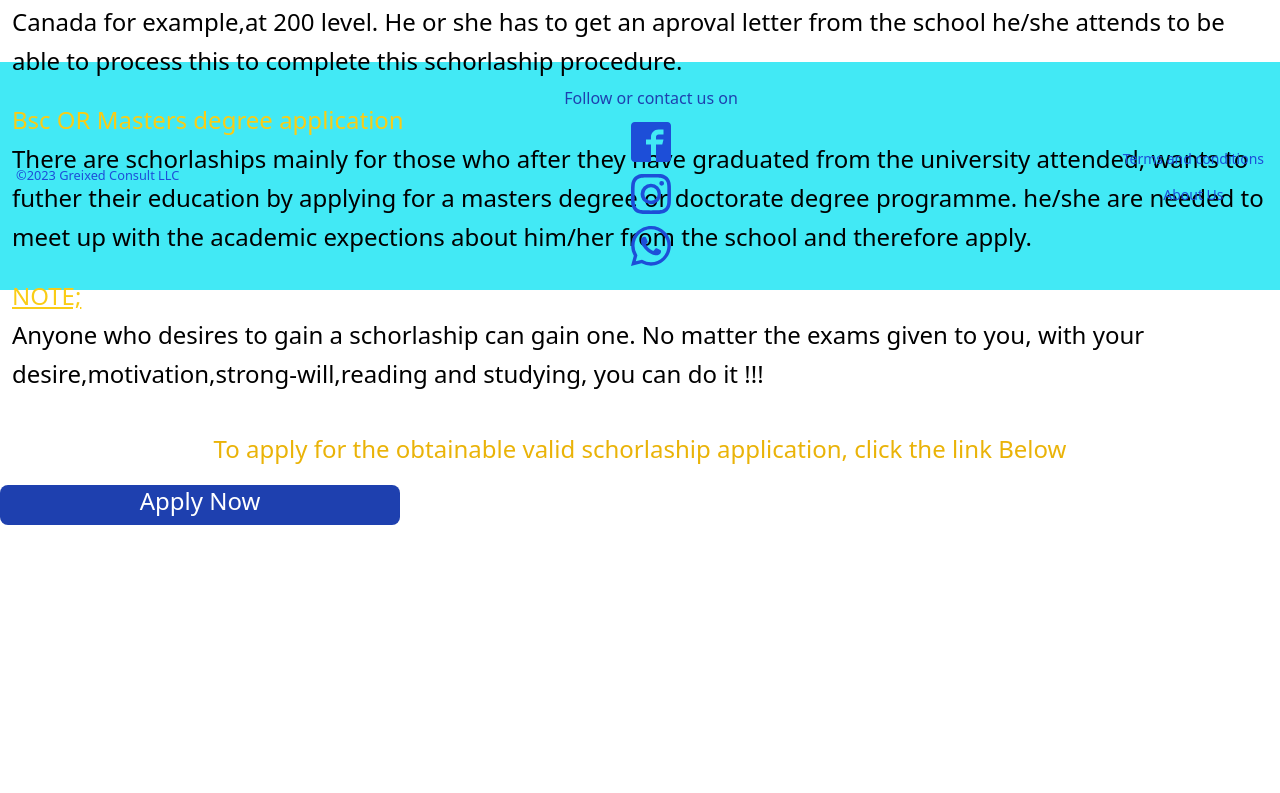
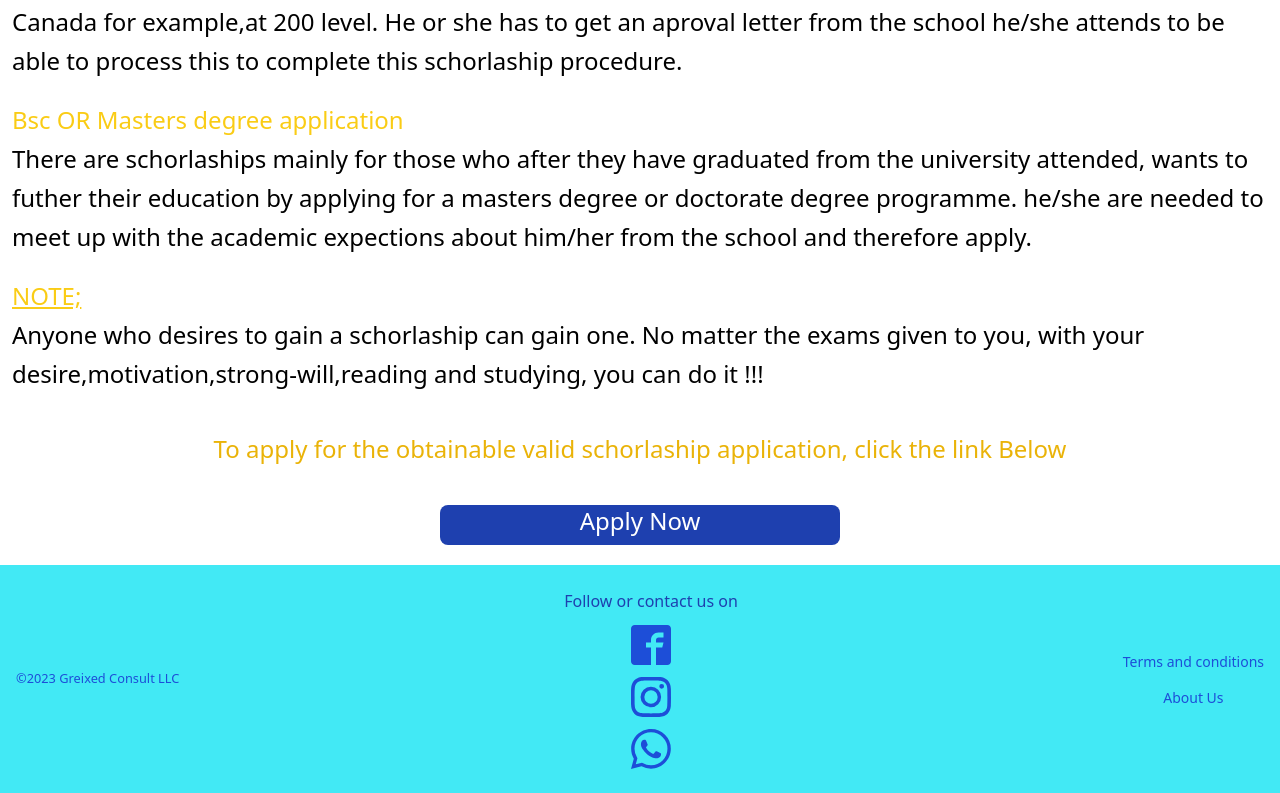
Before and after one commit to Smileyfavour/Greixed, a Next.js app: page /readMore in a window 1280 px wide. Shown: the part 818-1611 px from the top of the page. Before the commit the page ends 1343 px from the top, so only its background shows below. Built offline with nearby package versions, Linux system fonts and the light colour scheme.

Commit message:
final stage

```diff
--- a/components/Main.js
+++ b/components/Main.js
@@ -23,7 +23,7 @@ export default function MainNav() {
                      <Link href='/' className={mainStyles.brandName}>Greixed Consult</Link>
                 </li>
 
-                <li className={mainStyles.responsiveMenuItems} >
+                <li>
                     <Image width={30} height={38} src='/greixed logo (4).png' alt='greixed consult'/>
                 </li>
 
@@ -113,7 +113,7 @@ const mainStyles= {
     mobileMenuClose:'text-blue-500 w-[38px] h-[38px]  absolute top-2 right-2 z-10',
     iconText:' lg:text-blue-300 text-blue-300 hover:text-white ',
     mobileMenuItems:'flex flex-col  gap-12 pt-[60px] pr-4 pl-2',
-    responsiveMenuItems:'hidden sm:block text-blue-500 hover:text-blue-800  ',
+    responsiveMenuItems:'hidden sm:block lg:none text-blue-500 hover:text-blue-800  ',
     menu:'block md:hidden w-[38px] h-[38px] text-blue-500',
     mobileNav:'h-screen w-full bg-/100 absolute top-0 left-0',
     mobileMenuText:'text-[20px] font-reading text-gray-400',
--- a/pages/404.js
+++ b/pages/404.js
@@ -1,4 +1,4 @@
-import { useState,useEffect } from "react";
+
 import Link from "next/link";
 import Head from "next/head";
 import Image from "next/image";
@@ -7,12 +7,6 @@ import Image from "next/image";
 
 
 export default function PageNotFound() {
-    const [screenHeight,setScreenHeight] = useState(0);
-
-
-    useEffect(()=>{
-        setScreenHeight(window.innerHeight - 60)
-    },[])
 
 
 
@@ -24,7 +18,7 @@ export default function PageNotFound() {
           <meta name="viewport" content="width=device-width, initial-scale=1" />
           <link rel="icon" href="/greixed logo (2).png"/>
         </Head>
-        <main className={styles.container} style={{height:`${screenHeight}px`}}>
+        <main className={styles.container}>
             <Image width={400} height={400} src='/broken_plug (2).png' alt="page not found"/>
             <h3 className={styles.message}>oops! Page not Found</h3>
             <p className={styles.action}> Return to <Link className={styles.link} href='/'>Home</Link> </p>
@@ -36,7 +30,7 @@ export default function PageNotFound() {
 
 const styles={
     container:'w-full flex flex-col justify-center items-center px-16 ',
-    message:'text-lg my-3',
-    action:'text-md',
+    message:'text-lg my-3 py-3',
+    action:'text-md py-3',
     link:'text-indigo-600',
 }
--- a/pages/courses.js
+++ b/pages/courses.js
@@ -1,6 +1,5 @@
 import Head from "next/head";
 import Image from 'next/image';
-import { useState,useEffect } from 'react';
 import * as React from 'react';
 import Card from '@mui/material/Card';
 import CardActions from '@mui/material/CardActions';
@@ -15,12 +14,7 @@ import Typography from '@mui/material/Typography';
 
 
 export default function Home() {
-    const [screenHeight,setScreenHeight] = useState(0);
 
-
-    useEffect(()=>{
-      setScreenHeight(window.innerHeight - 40)
-    },[]);
 
 
 
@@ -34,7 +28,7 @@ export default function Home() {
           <meta name="viewport" content="width=device-width, initial-scale=1" />
           <link rel="icon" href="/greixed logo (4).png"/>
       </Head>
-      <main style={{height:`${screenHeight}px`}}>
+      <main className={styles.container}>
         <h1 className="text-2xl font-bold text-justify mt-5">
           We teach courses related to the bodies Below;
         </h1>
@@ -139,6 +133,7 @@ export default function Home() {
     )}
 
     const styles={
+      container:'px-3',
       templates:'mt-20 flex flex-wrap gap-4 lg:flex-row sm:flex-wrap  order-2',
       Text:'text-6xl mt-5 text-left',
       explain:'text-2xl px-3',
--- a/pages/index.js
+++ b/pages/index.js
@@ -1,17 +1,11 @@
 import Image from 'next/image'
-import { useState,useEffect } from 'react';
 import Head from 'next/head';
 import Link from 'next/link';
 
 
 
 export default function Home() {
-  const [screenHeight,setScreenHeight] = useState(0);
 
-
-  useEffect(()=>{
-    setScreenHeight(window.innerHeight - 60)
-  },[]);
 
 
 
@@ -25,7 +19,7 @@ export default function Home() {
         <meta name="viewport" content="width=device-width, initial-scale=1" />
         <link rel="icon" href="/greixed logo (4).png"/>
     </Head>
-    <main className={styles.container} style={{height:`${screenHeight}px`}}>
+    <main className={styles.container}>
      <div className={styles.image}>
      <div className='flex justify-center items-center gap-5'>
 
@@ -56,8 +50,8 @@ export default function Home() {
                 and guide you through every procedure to be taken for your desired schorlaship</p>
                 <p className={styles.Apply}>To apply for exams tutoring ,click the link button below </p>
           </ul>
-      <div className={styles.link}>
-          <Link className=''  href='https://wa.me/+2348147323426'>Apply Now</Link>
+      <div className={styles.linkButton}>
+          <Link className={styles.link}  href='https://wa.me/+2348147323426'>Apply Now</Link>
       </div>
         </div>
 
@@ -68,7 +62,7 @@ export default function Home() {
 
 
   const styles = {
-   container:'',
+   container:'lg:px-0 sm:px-5',
    image:'',
    button:' h-[40px] w-[170px] flex flex-col text border bg-blue-800 lg: px-3 mt-3 rounded-lg text-center text-white',
    body:'flex flex-col justify-center  lg:text-right  sm:text-center mt-96 text-bold text-6xl text-yellow-500 ',
@@ -77,5 +71,6 @@ export default function Home() {
    topic:' mt-24 lg:text-justify sm:text-center',
    topics:' mt-24 lg:text-right sm:text-center',
    Apply:' text-2xl mt-24 gap-3 flex justify-center ',
+   linkButton:'flex justify-center py-5',
    link:'h-[40px] w-[400px] mt-5 bg-blue-800 hover:bg-yellow-500 lg:px-3 rounded-lg text-center text-2xl text-white',
   }
--- a/pages/readMore.js
+++ b/pages/readMore.js
@@ -85,8 +85,8 @@ export default function readMore() {
               </p>
               <p className={styles.texts}>To apply for the obtainable valid schorlaship application, click the link Below</p>
         </div>
-        <div className={styles.link}>
-          <Link className=''  href='https://wa.me/+2348147323426'>Apply Now</Link>
+        <div className={styles.linkButton}>
+          <Link className={styles.link}  href='https://wa.me/+2348147323426'>Apply Now</Link>
       </div>
         </div>
     </main>
@@ -95,10 +95,11 @@ export default function readMore() {
   )}
 
   const styles ={
-    container:'h-screen',
+    container:'lg:px-0 sm:px-5',
     heading:'text-3xl text-blue-600 font-bold mt-5 px-3 flex flex-row gap-3',
     text:'mt-5 px-3 text-2xl leading-relaxed text-black justify-end',
     texts:'mt-10 text-yellow-500  text-2xl text-black text-center',
+    linkButton:'flex justify-center py-5',
     header:'mt-5 text-yellow-400',
     link:'h-[40px] w-[400px] mt-5 bg-blue-800 hover:bg-yellow-500 lg:px-3 rounded-lg text-center text-2xl text-white',
   }
```
